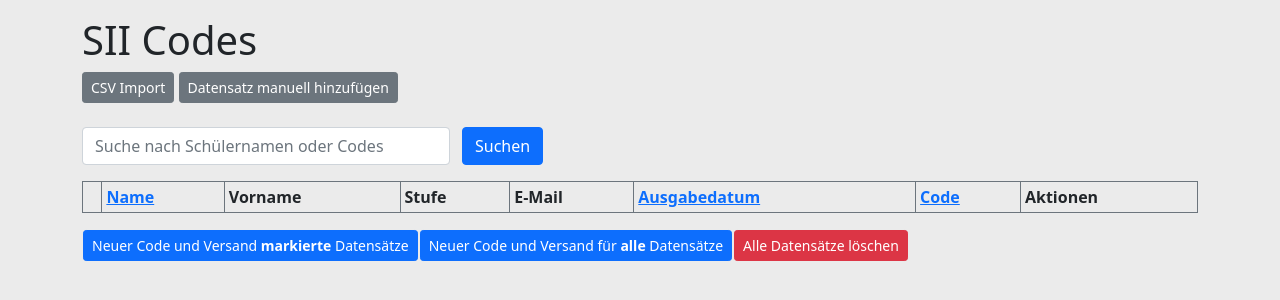
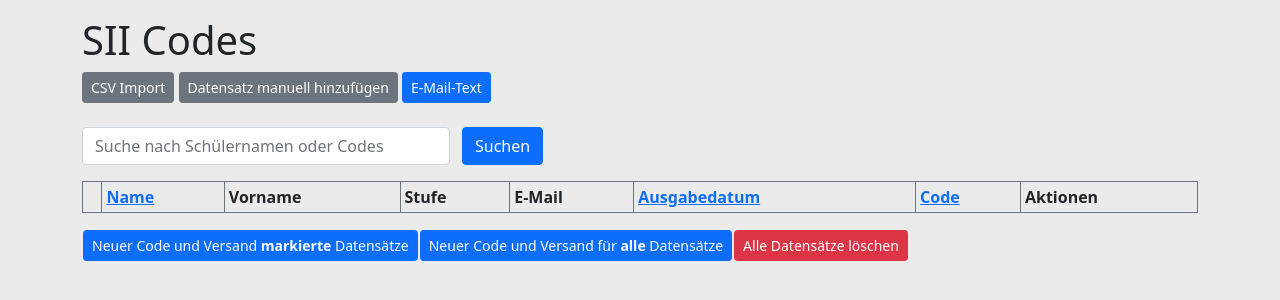
Before and after one commit to pyphil/WLANCodesWebApp, a Django app: page /students/ in a window 1280 px wide. Shown: the part 56-356 px from the top of the page. Run offline with Django 4.2, Linux system fonts and the light colour scheme; the visitor is signed in with stand-in values (Sample User, id 1); data comes from the database, SQL or seed files in the repository; data that the repository does not hold is empty.

Commit message:
Mail text in DB + frontend with modal

```diff
--- a/WLANCodesWebApp/forms.py
+++ b/WLANCodesWebApp/forms.py
@@ -1,6 +1,6 @@
 from django.forms import ModelForm
 from django import forms
-from .models import Student
+from .models import Student, Config
 
 
 class StudentForm(ModelForm):
@@ -14,3 +14,17 @@ class StudentForm(ModelForm):
             'date',
             'code',
         )
+
+
+class MailForm(ModelForm):
+    class Meta:
+        model = Config
+        fields = (
+            'text',
+        )
+        labels = {
+            'text': 'E-Mail-Text für den Codeversand',
+        }
+        widgets = {
+            'text': forms.Textarea(attrs={'class': 'form-control'}),
+        }
--- a/WLANCodesWebApp/models.py
+++ b/WLANCodesWebApp/models.py
@@ -31,11 +31,13 @@ class CodeDeletion(models.Model):
 
 class Config(models.Model):
     NAME_CHOICES = [
-        ('noreply-mail', 'noreply-E-Mail zum Versand der Schadenmeldung'),
+        ('noreply-mail', 'noreply-E-Mail-Absenderadresse zum Versand der Codes'),
+        ('mail_text', 'Mailtext zum Versand der Codes'),
         ('lnk_controller', 'Link zum WLAN-Controller'),
     ]
     name = models.CharField(max_length=50, choices=NAME_CHOICES)
     setting = models.CharField(max_length=200, blank=True)
+    text = models.TextField(blank=True, null=True)
 
     def __str__(self):
         return self.setting
--- a/WLANCodesWebApp/templates/students.html
+++ b/WLANCodesWebApp/templates/students.html
@@ -4,6 +4,40 @@
 <h1>SII Codes</h1>
 <td><a href="{% url 'student_import' %}" class="btn btn-secondary btn-sm">CSV Import</a></td>
 <td><a href="{% url 'new_student' %}" class="btn btn-secondary btn-sm">Datensatz manuell hinzufügen</a></td>
+
+<!-- Button trigger modal -->
+<button type="button" class="btn btn-primary btn-sm" data-bs-toggle="modal" data-bs-target="#MailModal">
+  E-Mail-Text
+</button>
+
+<!-- Modal -->
+<form method="post">
+  <div class="modal fade" id="MailModal" tabindex="-1" aria-labelledby="MailModalLabel" aria-hidden="true">
+    <div class="modal-dialog">
+      <div class="modal-content">
+        <div class="modal-header">
+          <h5 class="modal-title" id="MailModalLabel">E-Mail-Text</h5>
+          <button type="button" class="btn-close" data-bs-dismiss="modal" aria-label="Close"></button>
+        </div>
+        <div class="modal-body">
+          {% csrf_token %}
+          {{ mail_form }}
+          <div class="alert alert-info mt-2">
+            <small>
+              Platzhalter für den Vornamen: #NAME#<br>
+              Platzhalter für den Code: #CODE#
+            </small>
+          </div>
+        </div>
+        <div class="modal-footer">
+          <button type="button" class="btn btn-secondary" data-bs-dismiss="modal">Abbrechen</button>
+          <button type="submit" name="save_mail_text" value="save_mail_text" class="btn btn-primary">Speichern</button>
+        </div>
+      </div>
+    </div>
+  </div>
+</form>
+
 <form>
   <div class="row mt-2 mb-2 mt-4">
     <div class="col-4 pe-0">
--- a/WLANCodesWebApp/views.py
+++ b/WLANCodesWebApp/views.py
@@ -1,6 +1,6 @@
 from django.shortcuts import render, redirect
 from .models import Student, Code, CodeDeletion, Config
-from .forms import StudentForm
+from .forms import StudentForm, MailForm
 from datetime import datetime
 from django.core.mail import send_mail
 from django.contrib.auth.decorators import login_required
@@ -111,7 +111,13 @@ def delete_student(request, id=None):
 
 @login_required
 def students(request, alert=None):
+    try:
+        mail_text_obj = Config.objects.get(name='mail_text')
+    except Config.DoesNotExist:
+        mail_text_obj = Config.objects.create(name='mail_text', setting='mail_text')
+
     if request.method == 'GET':
+        mail_form = MailForm(instance=mail_text_obj)
         if request.GET.get('search') is not None:
             searchterm = str(request.GET.get('search'))
             print(searchterm)
@@ -126,21 +132,33 @@ def students(request, alert=None):
             students = Student.objects.all().order_by('code')
         else:
             students = Student.objects.all().order_by('group', 'name')
-        return render(request, 'students.html', {'students': students, 'alert': alert})
+        return render(request, 'students.html', {
+            'students': students, 'alert': alert, 'mail_form': mail_form}
+        )
+
     if request.method == 'POST':
         if request.POST.get('checked'):
             # put checked students in a list
             student_ids = request.POST.getlist('checkbox')
             if student_ids == []:
                 alert = 0
-        elif request.POST.get('send'):
+            else:
+                alert = 1
+                thread = mail_thread(student_ids)
+                thread.start()
+
+        if request.POST.get('send'):
             # put one student in a list
             student_ids = []
             student_ids.append(request.POST.get('send'))
             alert = 1
+            thread = mail_thread(student_ids)
+            thread.start()
 
-        thread = mail_thread(student_ids)
-        thread.start()
+        if request.POST.get('save_mail_text'):
+            mail_form = MailForm(request.POST, instance=mail_text_obj)
+            if mail_form.is_valid():
+                mail_form.save()
 
         return redirect('students', alert=alert)
 
@@ -170,24 +188,29 @@ class mail_thread(Thread):
             newcode.delete()
             student.date = datetime.today()
             student.save()
-            mail_text = (
-                "Hallo " + student.firstname + ",\n\n" +
-                "hiermit erhältst du deinen WLAN-Code für das aktuelle Schuljahr. " +
-                "Der Code kann nur einmalig auf einem Gerät aktiviert werden, d.h. " +
-                "falls du ein Tablet hast, dein Tablet, ansonsten dein Smartphone.\n\n" +
-                "Dein Code lautet: \n\n" +
-                student.code + "\n\n" +
-                "Hinweis: Eine Weitergabe des Codes ist nicht möglich. Falls du einen " +
-                "neuen Code brauchst, wird der alte Code deaktiviert. Bei Problemen wendest " +
-                "du dich an die Administratoren (LOB/SCL)"
+            mail_text_obj = Config.objects.get(name='mail_text')
+            mail_text = mail_text_obj.text
+            mail_text = mail_text.replace('#NAME#', student.firstname)
+            mail_text = mail_text.replace('#CODE#', student.code)
+
+            # mail_text = (
+            #     "Hallo " + student.firstname + ",\n\n" +
+            #     "hiermit erhältst du deinen WLAN-Code für das aktuelle Schuljahr. " +
+            #     "Der Code kann nur einmalig auf einem Gerät aktiviert werden, d.h. " +
+            #     "falls du ein Tablet hast, dein Tablet, ansonsten dein Smartphone.\n\n" +
+            #     "Dein Code lautet: \n\n" +
+            #     student.code + "\n\n" +
+            #     "Hinweis: Eine Weitergabe des Codes ist nicht möglich. Falls du einen " +
+            #     "neuen Code brauchst, wird der alte Code deaktiviert. Bei Problemen wendest " +
+            #     "du dich an die Administratoren (LOB/SCL)"
+            # )
+            send_mail(
+                'WLAN-CODE',
+                mail_text,
+                self.noreply,
+                [student.email],
+                fail_silently=True,
             )
-            send_mail(
-                    'WLAN-CODE',
-                    mail_text,
-                    self.noreply,
-                    [student.email],
-                    fail_silently=True,
-                )
 
 
 @login_required
```
Also changed, not shown: WLANCodesWebApp/migrations/0016_config_text_alter_config_name.py (added).
